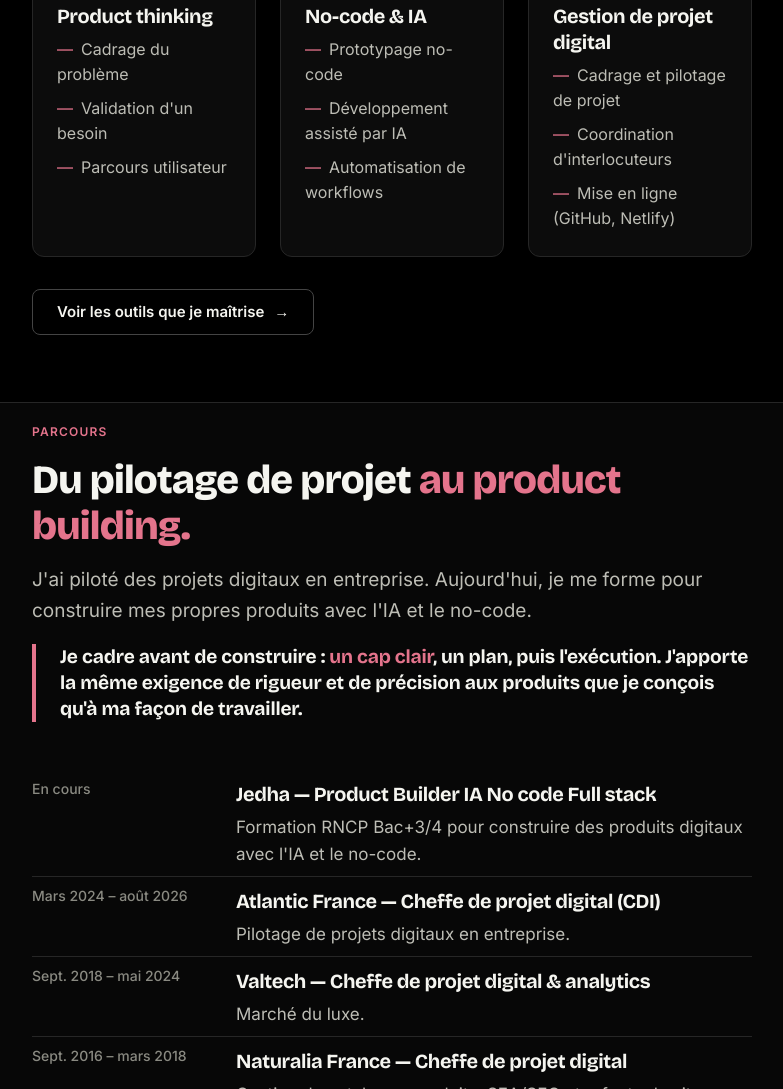
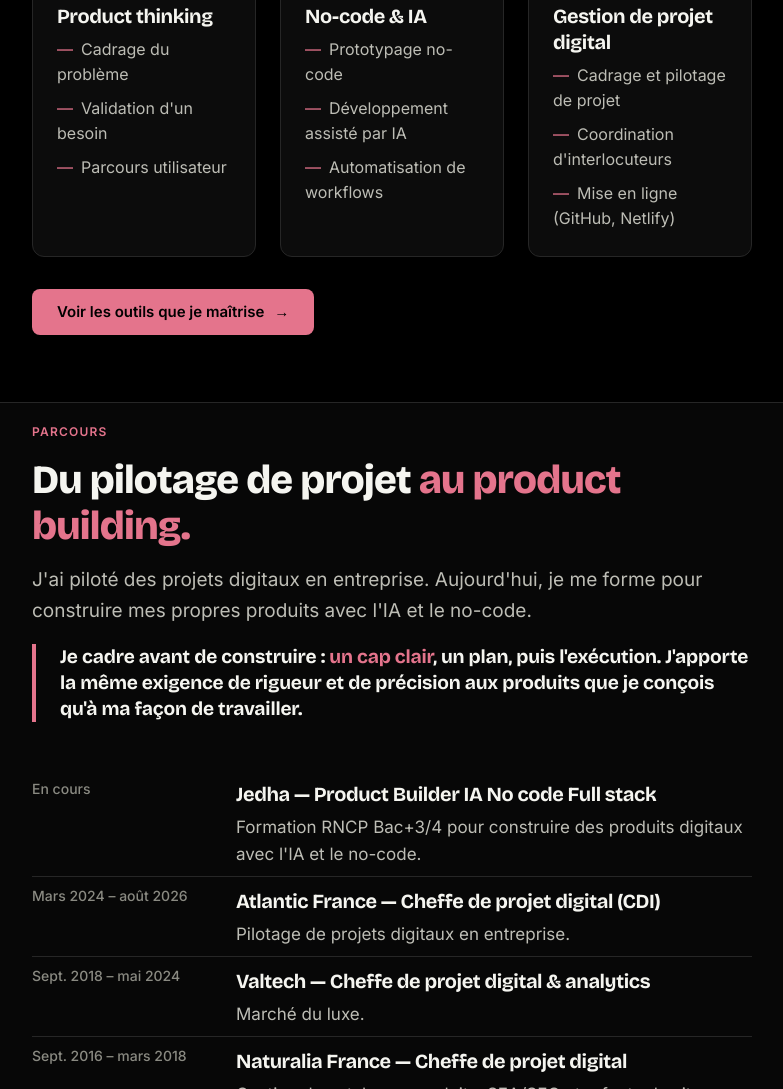
Before and after one commit to damiaoanais/Portfolio, a plain HTML site: page index.html in a window 1280 px wide. Shown: the part 3409-4498 px from the top of the page, without its empty margins (32-815 px from the left). Drawn offline with nearby package versions, Linux system fonts and the light colour scheme.

Commit message:
Bouton Outils mis en avant (rose plein)
Co-Authored-By: Claude Sonnet 5.5 <noreply@anthropic.com>
Claude-Session: https://claude.ai/code/session_01VqSY3LTKig35ZfaYQQBsT3

```diff
--- a/index.html
+++ b/index.html
@@ -479,7 +479,7 @@
             </ul>
           </article>
         </div>
-        <p style="margin-top: 32px;"><a class="btn btn-secondary" href="outils.html">Voir les outils que je maîtrise<span aria-hidden="true" style="margin: 0 0 0 10px;">&rarr;</span></a></p>
+        <p style="margin-top: 32px;"><a class="btn btn-primary" href="outils.html">Voir les outils que je maîtrise<span aria-hidden="true" style="margin: 0 0 0 10px;">&rarr;</span></a></p>
       </div>
     </section>
 
```
